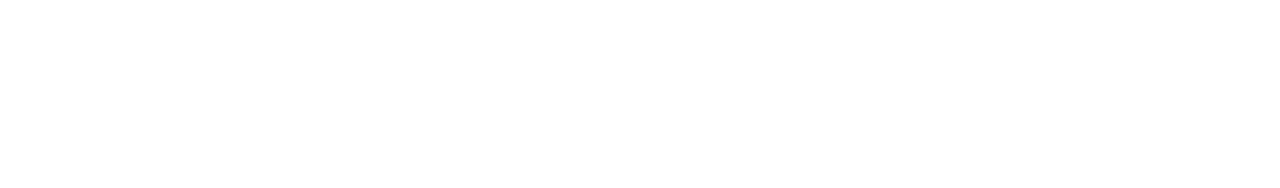
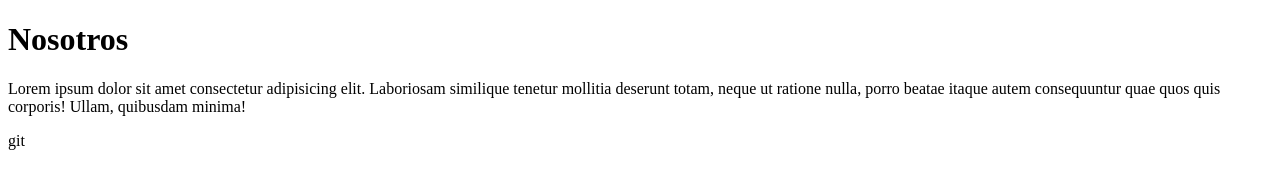
Before and after one commit to dmgarzonp/myfirstRepo, a plain HTML site: page nosotros.html in a window 1280 px wide. Drawn offline with Linux system fonts and the light colour scheme.

Commit message:
mi segundo commit

```diff
--- a/nosotros.html
+++ b/nosotros.html
@@ -7,6 +7,11 @@
     <title>Noostros</title>
 </head>
 <body>
+    <h1>Nosotros</h1>
+    <p>
+        Lorem ipsum dolor sit amet consectetur adipisicing elit. Laboriosam similique tenetur mollitia deserunt totam, neque ut ratione nulla, porro beatae
+        itaque autem consequuntur quae quos quis corporis! Ullam, quibusdam minima!
+    </p>
 
 </body>
-</html>
+</html>git
```
Also changed, not shown: index.html (+5 -1 lines).
